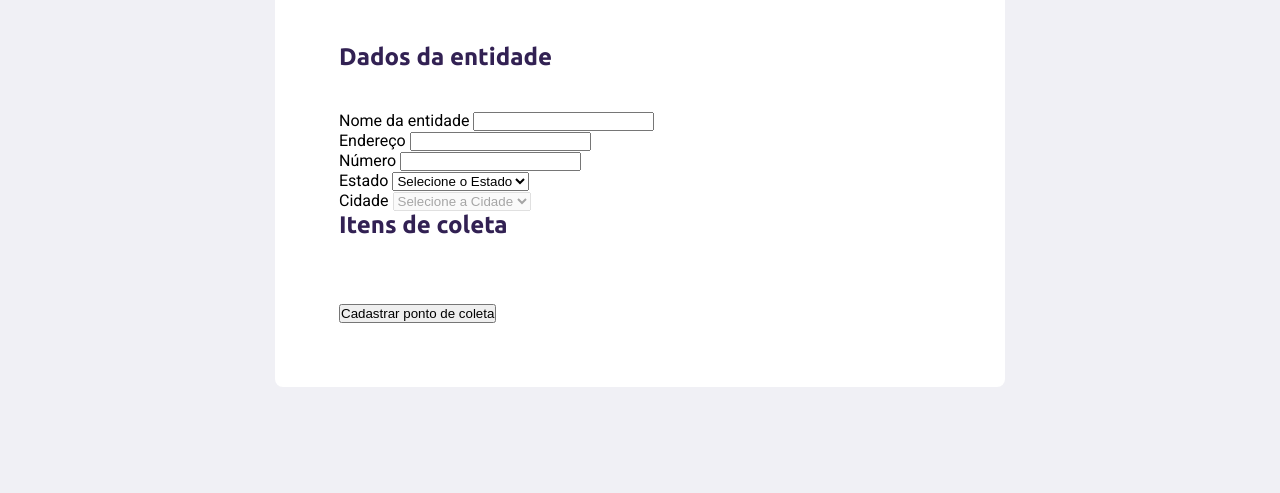
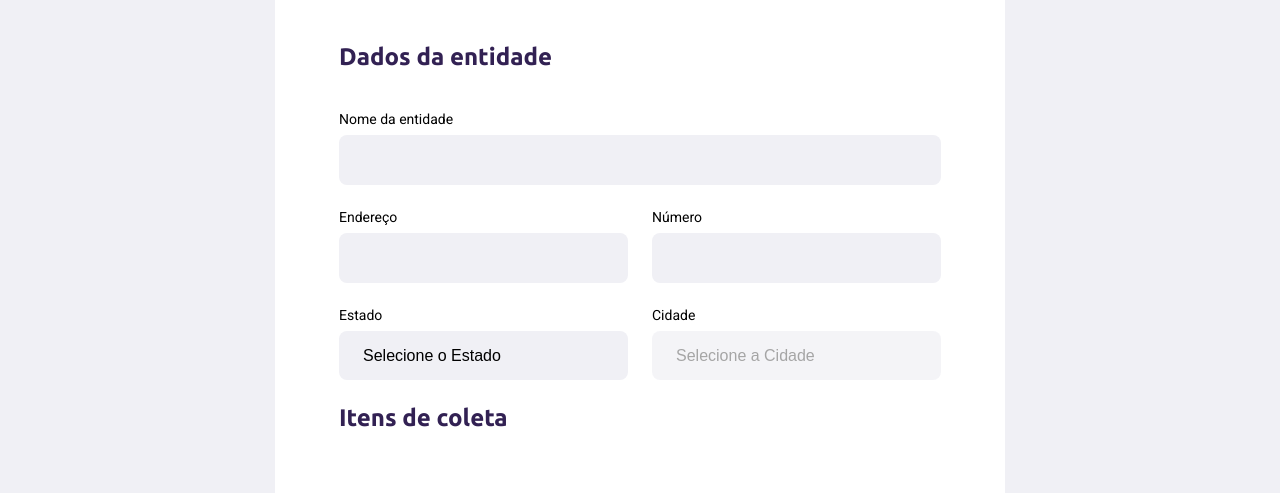
Before and after one commit to thegibi/Ecoleta-Starter, a plain HTML site: page create-point.html in a window 1280 px wide. Shown: the part 304-797 px from the top of the page. Drawn offline with Linux system fonts and the light colour scheme.

Commit message:
working in project

```diff
--- a/create-point.html
+++ b/create-point.html
@@ -80,5 +80,6 @@
 
 
     </div>
+    <script src="/scripts/create-point.js"></script>
 </body>
 </html>
--- a/styles/create-point.css
+++ b/styles/create-point.css
@@ -42,3 +42,46 @@ form legend {
 form legend h2 {
     font-size: 24px;
 }
+form .field {
+    flex: 1;
+    display: flex;
+    flex-direction: column;
+    margin-bottom: 24px;
+}
+form .field-group {
+    display: flex;
+}
+form input, form select {
+    background-color: #f0f0f5;
+    border: 0;
+    padding: 16px 24px;
+    font-size: 16px;
+    border-radius: 8px;
+}
+form select {
+    -webkit-appearance: none;
+    -moz-appearance: none;
+    appearance: none;
+}
+form label {
+    font-size: 14px;
+    margin-bottom: 8px;
+}
+form .field-group .field + .field {
+    margin-left: 24px;
+}
+form button {
+    width: 260px;
+    height: 56px;
+    background-color: var(--primary-color);
+    border-radius: 8px;
+    border: 0;
+    color: white;
+    font-size: 16px;
+    font-weight: bold;
+    margin-top: 40px;
+    transition: 400ms;
+}
+form button:hover {
+    background-color: #2fb86e;
+}
```
Also changed, not shown: scripts/create-point.js (added).
